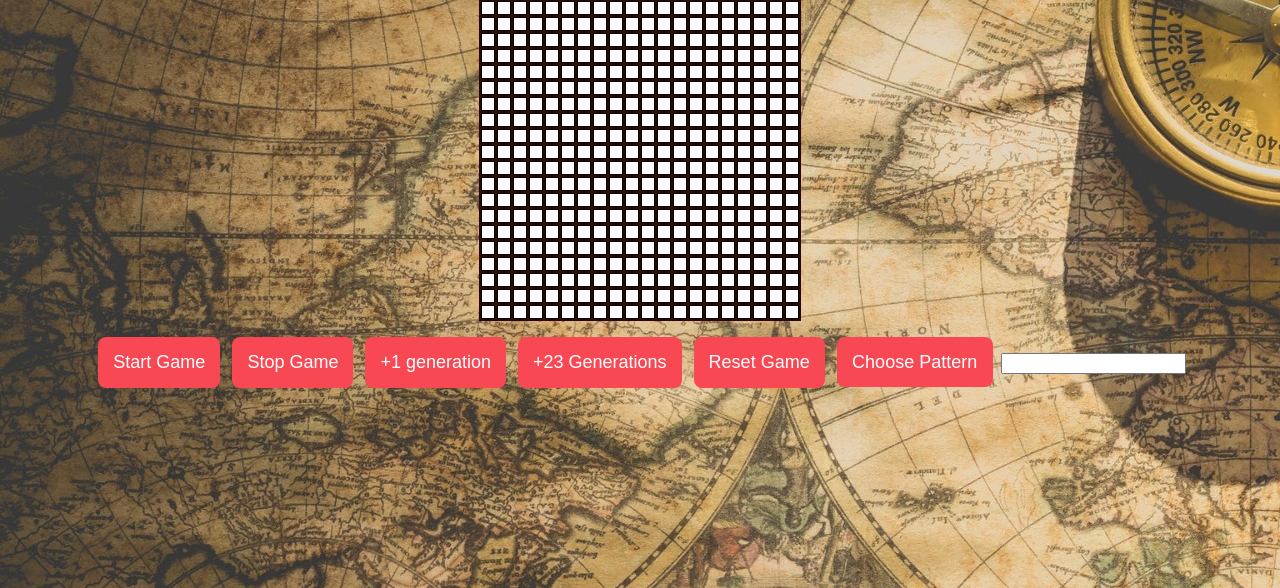
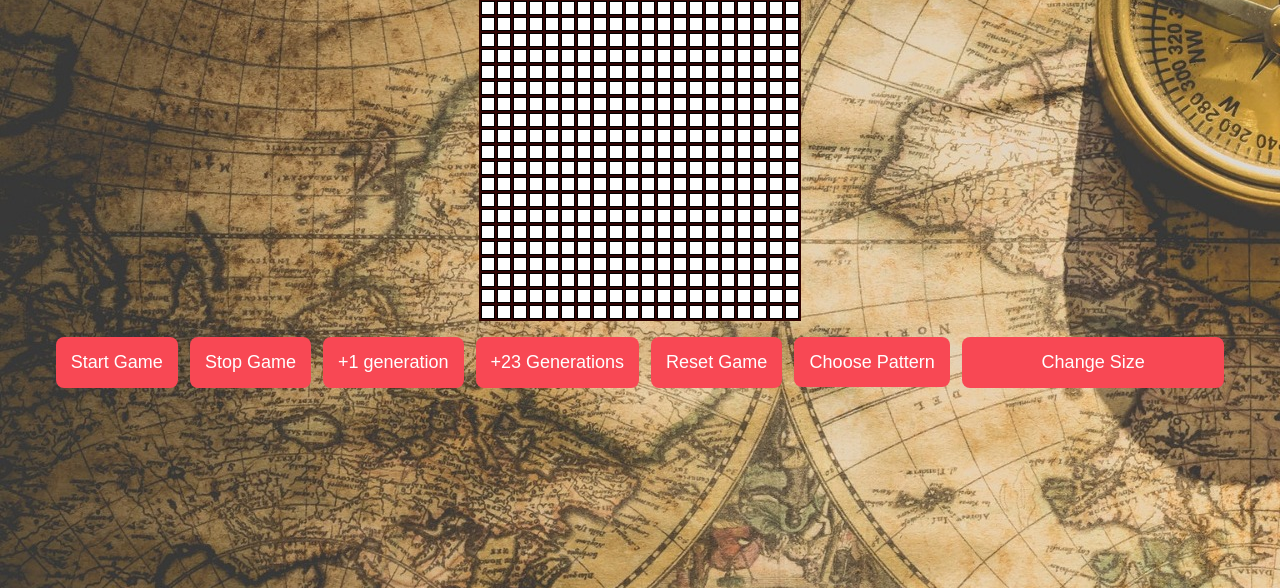
Before and after one commit to eychcue/webprogrammingprojects, a PHP site: page /Game_Of_Life_JS/project.html in a window 1280 px wide. Shown: the part 212-800 px from the top of the page. Run offline with PHP 8.4, Linux system fonts and the light colour scheme.

Commit message:
styled placeholder input

```diff
--- a/Game_Of_Life_JS/project.html
+++ b/Game_Of_Life_JS/project.html
@@ -28,7 +28,7 @@
         </select>
 
 
-        <input id="dimensions" type="text" onchange="changeDimensions(this.value)">
+        <input id="dimensions" class="red-feature" type="text" onchange="changeDimensions(this.value)" placeholder='Change Size'>
 
     </div>
     <script type="text/javascript" src="project.js"></script>
--- a/Game_Of_Life_JS/style.css
+++ b/Game_Of_Life_JS/style.css
@@ -74,3 +74,19 @@ select.custom-select {
     appearance: none;
     padding: 15px;
 }
+
+.red-feature{
+    background-color: #f84854;
+    border: none;
+    color: white;
+    padding: 15px;
+    text-align: center;
+    display: inline-block;
+    font-size: 18px;
+    margin: 4px;
+    cursor: pointer;
+    border-radius: 8px;
+}
+::placeholder{
+    color: white;
+}
```
